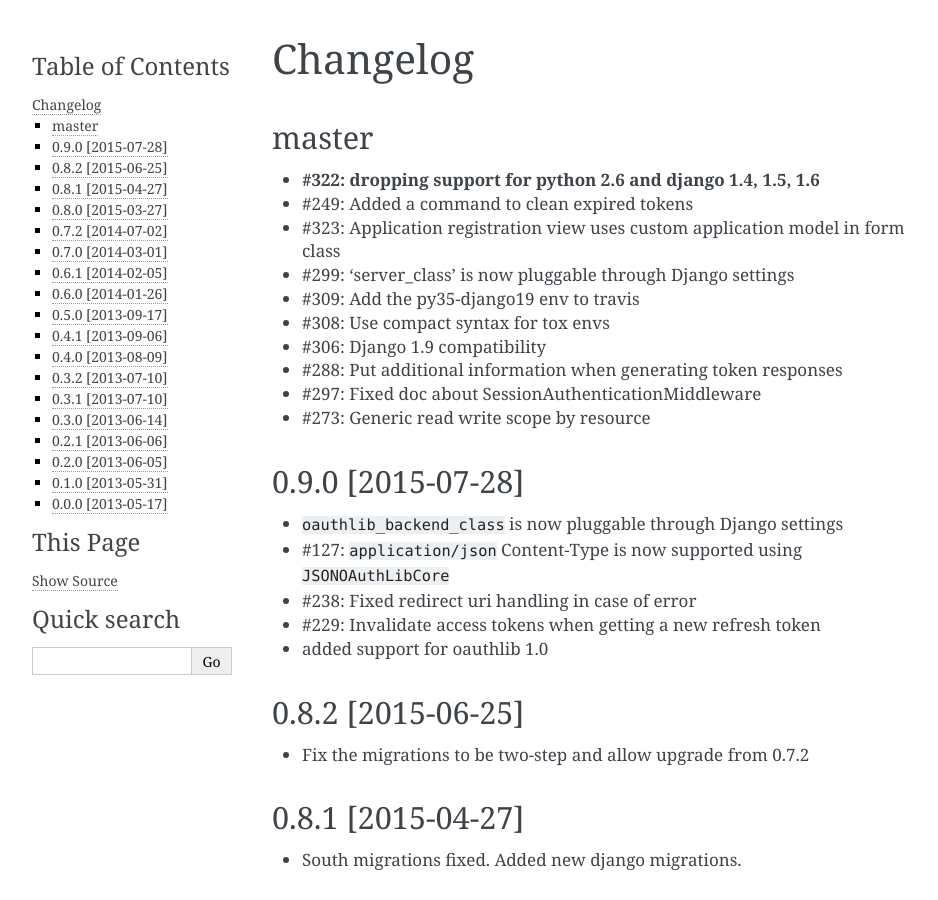
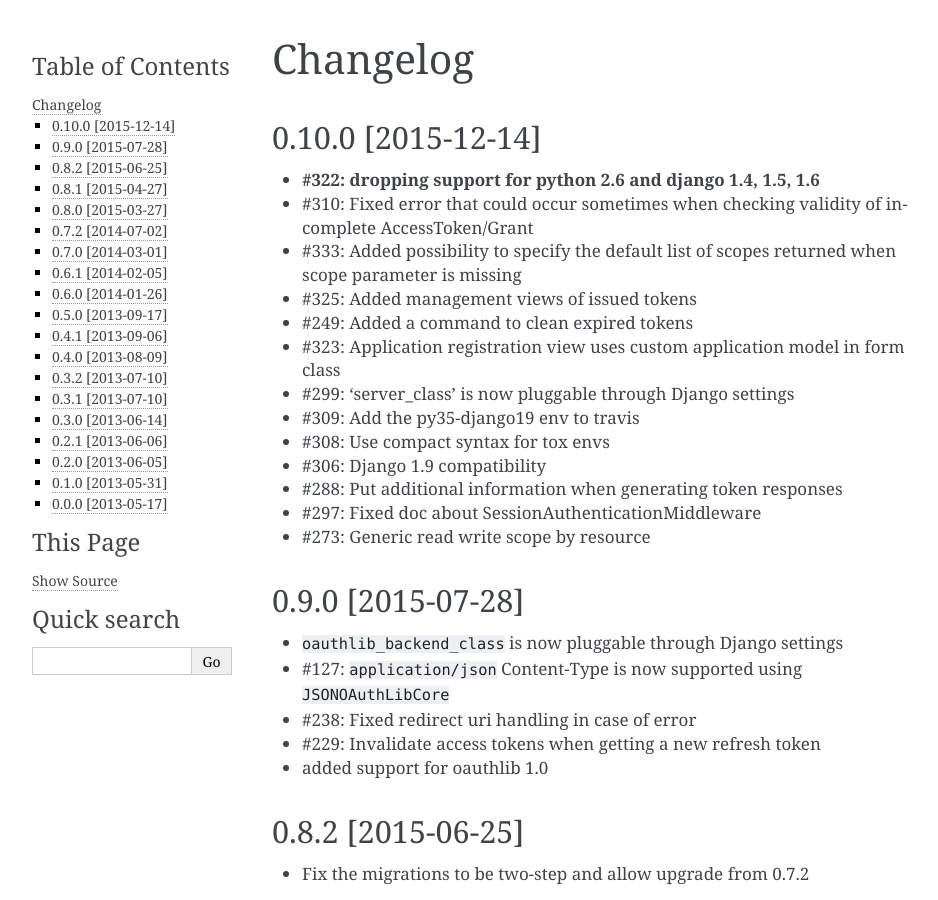
Before and after one commit to sheriffwoody0922/oauth-python-django, a Sphinx documentation site: the page built from docs/changelog.rst, in a window 1280 px wide and 900 px high. Shown: the whole window, without its empty margins (148-1086 px from the left). Built offline with Sphinx 7.4.7, drawn with Linux system fonts in a browser that asks for light colours.

Commit message:
updated changelog

```diff
--- a/docs/changelog.rst
+++ b/docs/changelog.rst
@@ -1,10 +1,13 @@
 Changelog
 =========
 
-master
+0.10.0 [2015-12-14]
 ------------------
 
 * **#322: dropping support for python 2.6 and django 1.4, 1.5, 1.6**
+* #310: Fixed error that could occur sometimes when checking validity of incomplete AccessToken/Grant
+* #333: Added possibility to specify the default list of scopes returned when scope parameter is missing
+* #325: Added management views of issued tokens
 * #249: Added a command to clean expired tokens
 * #323: Application registration view uses custom application model in form class
 * #299: 'server_class' is now pluggable through Django settings
```
Also changed, not shown: README.rst (+5 -2 lines).
